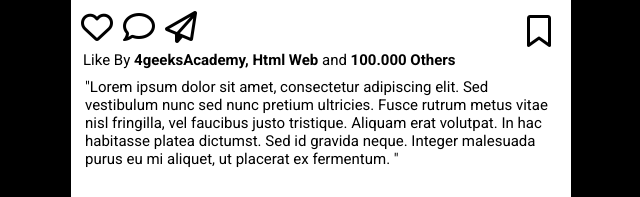
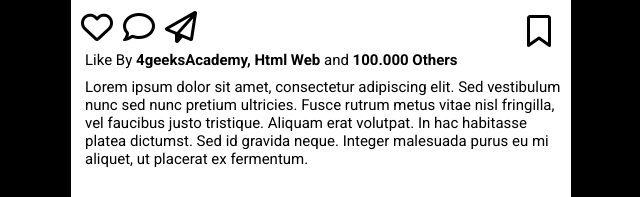
Before and after one commit to 4GeeksAcademy/walter10x-instagram-post, a plain HTML site: page index.html in a window 1280 px wide. Shown: the part 603-800 px from the top of the page, without its empty margins (319-959 px from the left). Drawn offline with Linux system fonts and the light colour scheme.

Commit message:
Actualizado

```diff
--- a/index.html
+++ b/index.html
@@ -31,7 +31,7 @@
         </div>
              <div class="post-body">
               <p>Like By <strong>4geeksAcademy, Html Web</strong> and <strong>100.000 Others</strong></p>
-             <p class="comentario">"Lorem ipsum dolor sit amet, consectetur adipiscing elit. Sed vestibulum nunc sed nunc pretium ultricies. Fusce rutrum metus vitae nisl fringilla, vel faucibus justo tristique. Aliquam erat volutpat. In hac habitasse platea dictumst. Sed id gravida neque. Integer malesuada purus eu mi aliquet, ut placerat ex fermentum. "</p>
+             <p class="comentario">Lorem ipsum dolor sit amet, consectetur adipiscing elit. Sed vestibulum nunc sed nunc pretium ultricies. Fusce rutrum metus vitae nisl fringilla, vel faucibus justo tristique. Aliquam erat volutpat. In hac habitasse platea dictumst. Sed id gravida neque. Integer malesuada purus eu mi aliquet, ut placerat ex fermentum.</p>
 
             </div>
           </div>
--- a/style.css
+++ b/style.css
@@ -74,9 +74,13 @@ display: flex;
 .post-body p {
     height: 20px;
     margin: auto 7px 7px;
+    padding-right: 2px;
+    padding-left: 2px;
 }
 
 .comentario {
+    height: 20px;
+    margin: auto 7px 7px;
     padding-right: 2px;
     padding-left: 2px;
 }
```
